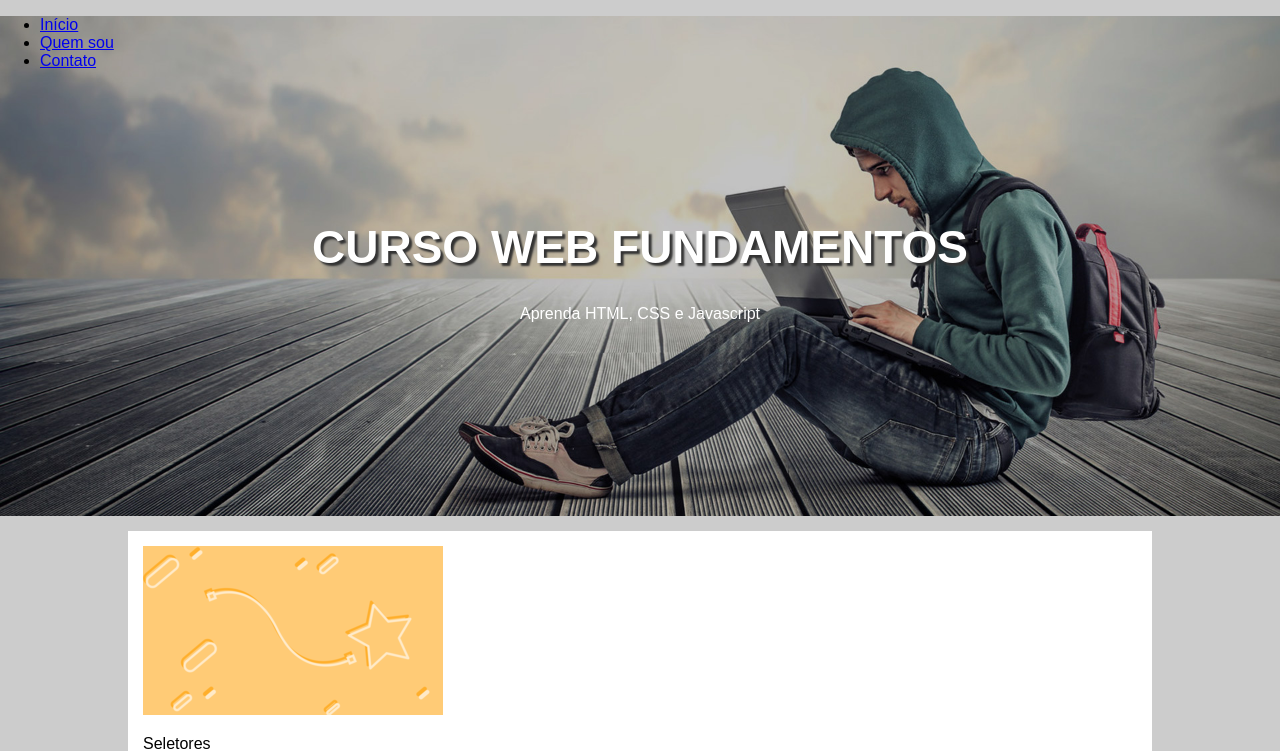
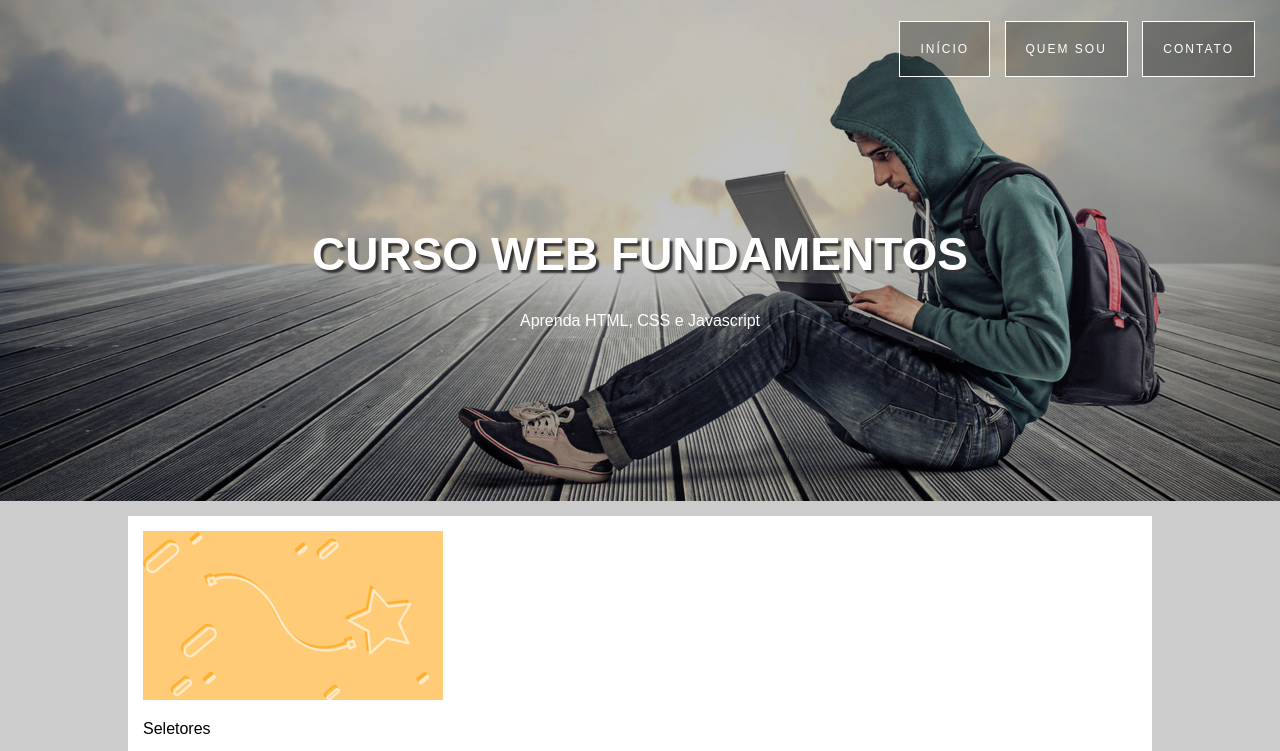
Before and after one commit to beebones/fundamentos_web01, a plain HTML site: page index.html in a window 1280 px wide. Shown: the top 751 px of the page. Drawn offline with Linux system fonts and the light colour scheme.

Commit message:
Melhoria no menu

```diff
--- a/css/estilo.css
+++ b/css/estilo.css
@@ -9,6 +9,7 @@ body{
     height: 500px;
     background-position: right center;
     background-size: cover;
+    border-top: 1px solid transparent;
 }
 
 .hero-content{
@@ -21,6 +22,33 @@ body{
     text-transform: uppercase;
     font-size: 46px;
     text-shadow: 3px 3px 2px #333;
+}
+
+.hero nav ul{
+    text-align: right;
+    margin: 20px 25px 0 0;
+}
+
+.hero nav li{
+    display: inline-block;
+    list-style: none;
+    margin-left: 10px;
+    border: 1px solid white;
+}
+
+.hero nav a{
+    background-color: rgba(0,0,0, 0.3);
+    display: block;
+    padding: 20px;
+    color: white;
+    text-decoration: none;
+    text-transform: uppercase;
+    font-size: 12px;
+    letter-spacing: 2px;
+}
+
+.hero nav a:hover{
+    background-color: rgba(0,0,0, 0.5);
 }
 
 main{
```
